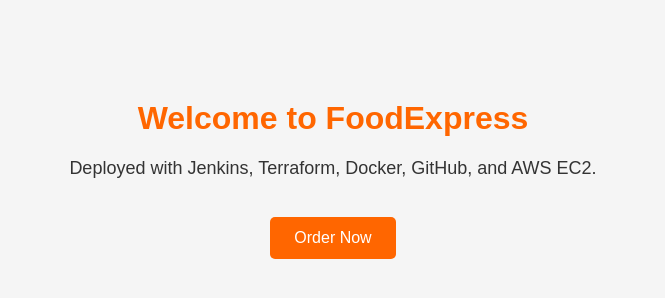
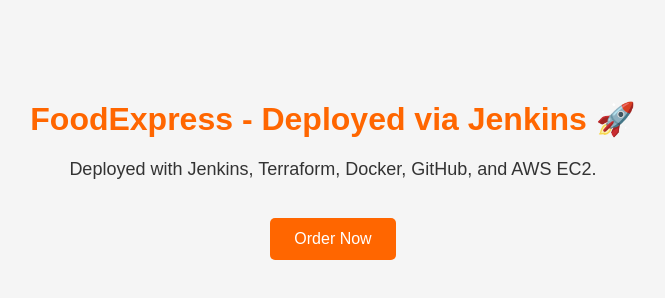
Before and after one commit to Ty-Cloud101/foodexpress, a plain HTML site: page index.html in a window 1280 px wide. Shown: the whole page, without its empty margins (307-972 px from the left). Drawn offline with Linux system fonts and the light colour scheme.

Commit message:
Update index.html

```diff
--- a/index.html
+++ b/index.html
@@ -8,7 +8,7 @@
 </head>
 <body>
   <div class="container">
-    <h1>Welcome to FoodExpress</h1>
+    <h1>FoodExpress - Deployed via Jenkins 🚀</h1>
     <p>Deployed with Jenkins, Terraform, Docker, GitHub, and AWS EC2.</p>
     <a href="#" class="btn">Order Now</a>
   </div>
```
